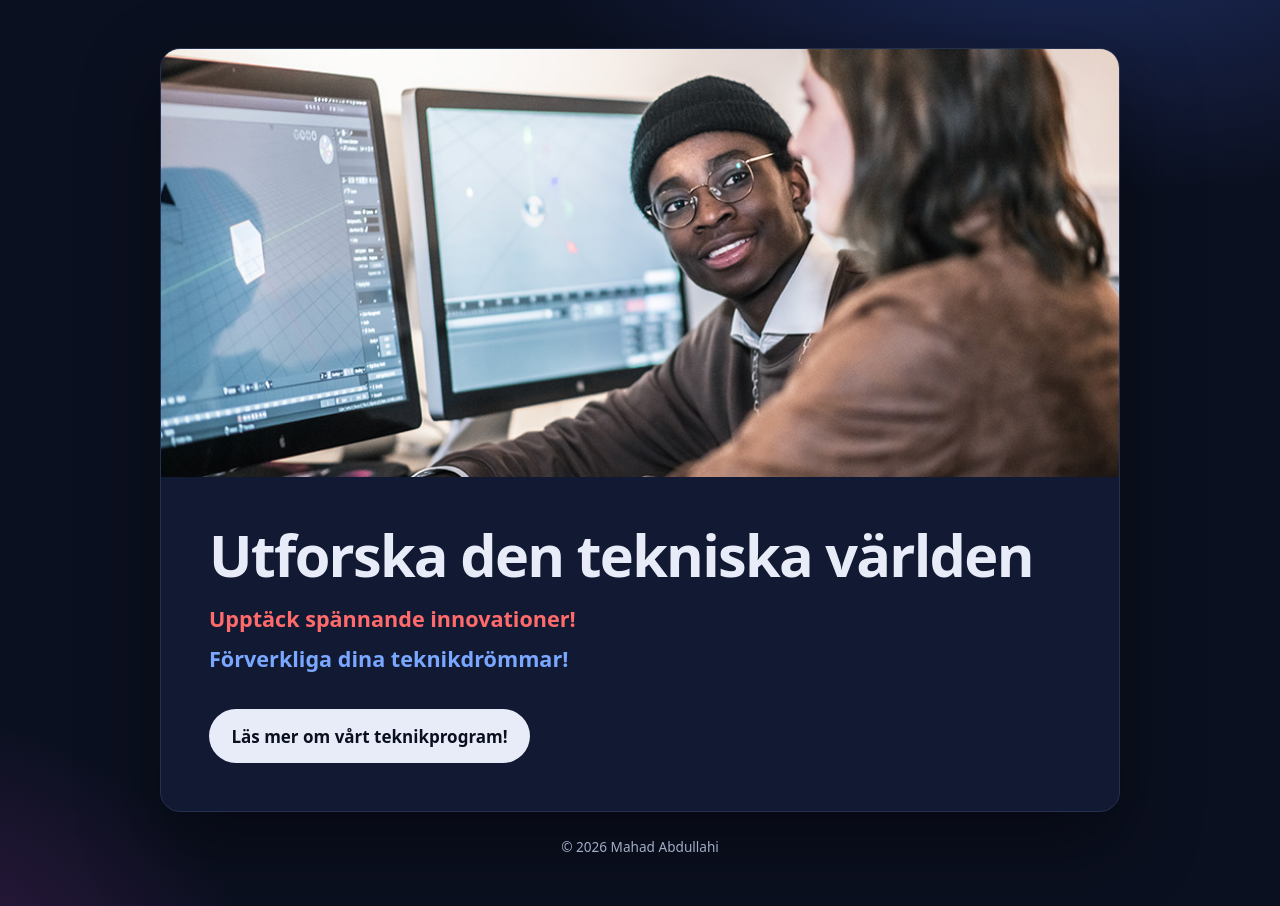
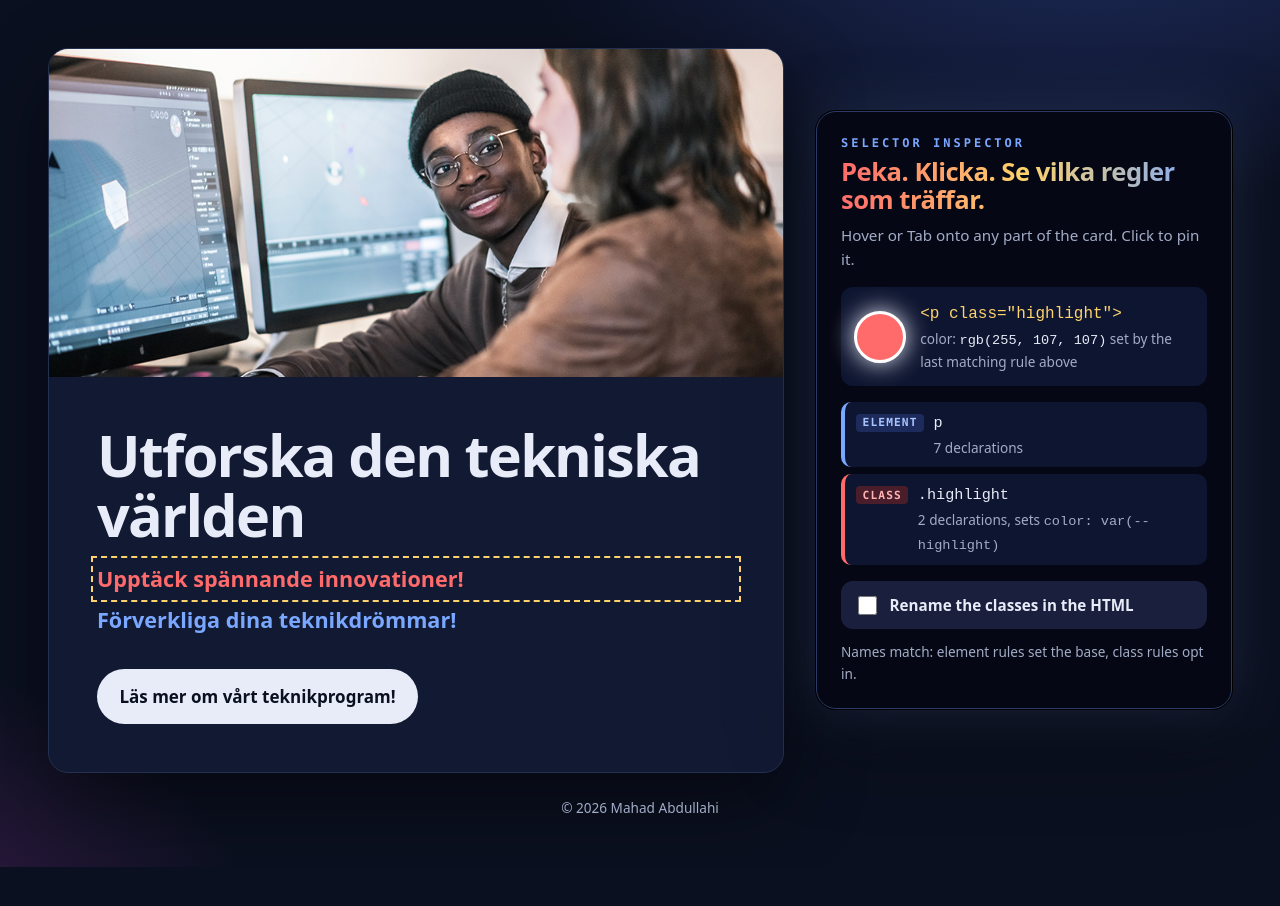
Before and after one commit to abdimannor/tech-world, a plain HTML site: page index.html in a window 1280 px wide. After the commit the page ends 867 px from the top, so only its background shows below. Drawn offline with Linux system fonts and the light colour scheme.

Commit message:
Hide the inspector's own rules from the match list

```diff
--- a/index.html
+++ b/index.html
@@ -24,8 +24,18 @@
       <a class="cta" href="https://www.ntigymnasiet.se/program/design-och-produktutveckling/helsingborg/">Läs mer om vårt teknikprogram!</a>
     </div>
   </main>
+  <aside class="inspector" id="inspector" aria-labelledby="ins-title" hidden>
+    <p class="ins-kicker">Selector inspector</p>
+    <h2 id="ins-title">Peka. Klicka. Se vilka regler som träffar.</h2>
+    <p class="ins-hint">Hover or Tab onto any part of the card. Click to pin it.</p>
+    <div class="ins-target-row"><span class="ins-swatch" role="img"></span><div><p class="ins-target"></p><p class="ins-color">color: <code class="ins-computed"></code> <span class="ins-why"></span></p></div></div>
+    <ol class="ins-out" aria-live="polite"></ol>
+    <label class="ins-switch"><input type="checkbox" id="ins-rename"> <span>Rename the classes in the HTML</span></label>
+    <p class="ins-state" role="status">Names match: element rules set the base, class rules opt in.</p>
+  </aside>
   <footer class="site-footer">
     <p>&copy; 2026 Mahad Abdullahi</p>
   </footer>
+  <script src="inspector.js" defer></script>
 </body>
 </html>
--- a/inspector.js
+++ b/inspector.js
@@ -33,7 +33,7 @@
     cssRules().forEach((r) => {
       r.selectorText.split(',').forEach((sel) => {
         sel = sel.trim();
-        if (/[*:]/.test(sel)) return;
+        if (/[*:\[]|ins-|inspector/.test(sel)) return;
         let hit = false;
         try { hit = el.matches(sel); } catch (e) { return; }
         const k = kind(sel);
--- a/style.css
+++ b/style.css
@@ -104,3 +104,51 @@ a {
   .cta { transition: none; }
   .cta:hover { transform: none; }
 }
+
+/* ===== Selector inspector (not part of the lesson rules above) ===== */
+.inspector[hidden] { display: none; }
+body.has-inspector {
+  grid-template-columns: minmax(0, 60rem) minmax(18rem, 26rem);
+  grid-template-rows: 1fr auto;
+  column-gap: 2rem;
+  align-items: start;
+}
+body.has-inspector main { grid-column: 1; grid-row: 1; align-self: center; }
+body.has-inspector .site-footer { grid-column: 1 / -1; }
+.inspector {
+  grid-column: 2; grid-row: 1; align-self: center; position: sticky; top: 1.5rem;
+  background: #050814; border: 1px solid #2b3a66; border-radius: 20px; padding: 1.5rem;
+  box-shadow: 0 0 0 1px #000, 0 0 60px rgb(122 167 255 / .18), 0 30px 80px rgb(0 0 0 / .5);
+  font-size: .95rem;
+}
+.inspector p { font-size: inherit; font-weight: 400; }
+.ins-kicker { font: 700 .75rem ui-monospace, Menlo, monospace !important; letter-spacing: .25em; text-transform: uppercase; color: #7aa7ff; margin: 0 0 .5rem; }
+.inspector h2 { margin: 0 0 .5rem; font-size: 1.6rem; line-height: 1.1; letter-spacing: -.02em;
+  background: linear-gradient(90deg, #ff6b6b, #ffd36b 50%, #7aa7ff); -webkit-background-clip: text; background-clip: text; color: transparent; }
+.ins-hint { color: var(--muted); margin: 0 0 1rem; }
+.ins-target-row { display: flex; gap: .9rem; align-items: center; margin-bottom: 1rem; padding: .8rem; background: #0e1530; border-radius: 12px; }
+.ins-swatch { flex: none; width: 3.25rem; height: 3.25rem; border-radius: 50%; border: 3px solid #fff; box-shadow: 0 0 24px currentColor; }
+.ins-target, .ins-color { margin: 0 !important; }
+.ins-target code { font-size: 1rem; color: #ffd36b; }
+.ins-color { color: var(--muted); font-size: .85rem !important; }
+.ins-color code { color: var(--ink); }
+.ins-out { list-style: none; margin: 0 0 1rem; padding: 0; display: grid; gap: .45rem; }
+.ins-out li { display: grid; grid-template-columns: auto 1fr; gap: .1rem .6rem; padding: .55rem .7rem; border-radius: 10px; background: #0e1530; border-left: 4px solid var(--line); }
+.ins-out li > span:last-child { grid-column: 2; color: var(--muted); font-size: .85rem; }
+.ins-kind { font: 700 .7rem ui-monospace, Menlo, monospace; text-transform: uppercase; letter-spacing: .1em; align-self: center; padding: .15rem .4rem; border-radius: 4px; background: #24304f; }
+.k-element { border-left-color: #7aa7ff !important; } .k-element .ins-kind { background: #1d2b5c; color: #a9c4ff; }
+.k-class { border-left-color: #ff6b6b !important; } .k-class .ins-kind { background: #4a1d2a; color: #ffb4b4; }
+.is-broken { border-left-color: #ffd36b !important; background: repeating-linear-gradient(-45deg, #1a1530 0 8px, #0e1530 8px 16px) !important; }
+.is-broken > code { text-decoration: line-through wavy #ffd36b; }
+.is-empty { color: var(--muted); }
+.ins-switch { display: flex; gap: .6rem; align-items: center; font-weight: 700; cursor: pointer; padding: .7rem .8rem; border-radius: 12px; background: #1a1f3d; }
+.ins-switch input { width: 1.2rem; height: 1.2rem; accent-color: #ff6b6b; }
+.ins-switch:focus-within { outline: 3px solid var(--slogan); outline-offset: 2px; }
+.ins-state { color: var(--muted); margin: .75rem 0 0 !important; font-size: .85rem !important; }
+.ins-on { outline: 2px dashed #ffd36b !important; outline-offset: 4px; }
+main.card.ins-on { outline-offset: -4px; }
+.card [tabindex]:focus-visible { outline: 3px solid var(--slogan) !important; }
+@media (max-width: 70rem) {
+  body.has-inspector { grid-template-columns: minmax(0, 1fr); }
+  .inspector { grid-column: 1; grid-row: auto; position: static; margin-top: 1.5rem; width: min(100%, 60rem); justify-self: center; }
+}
```
